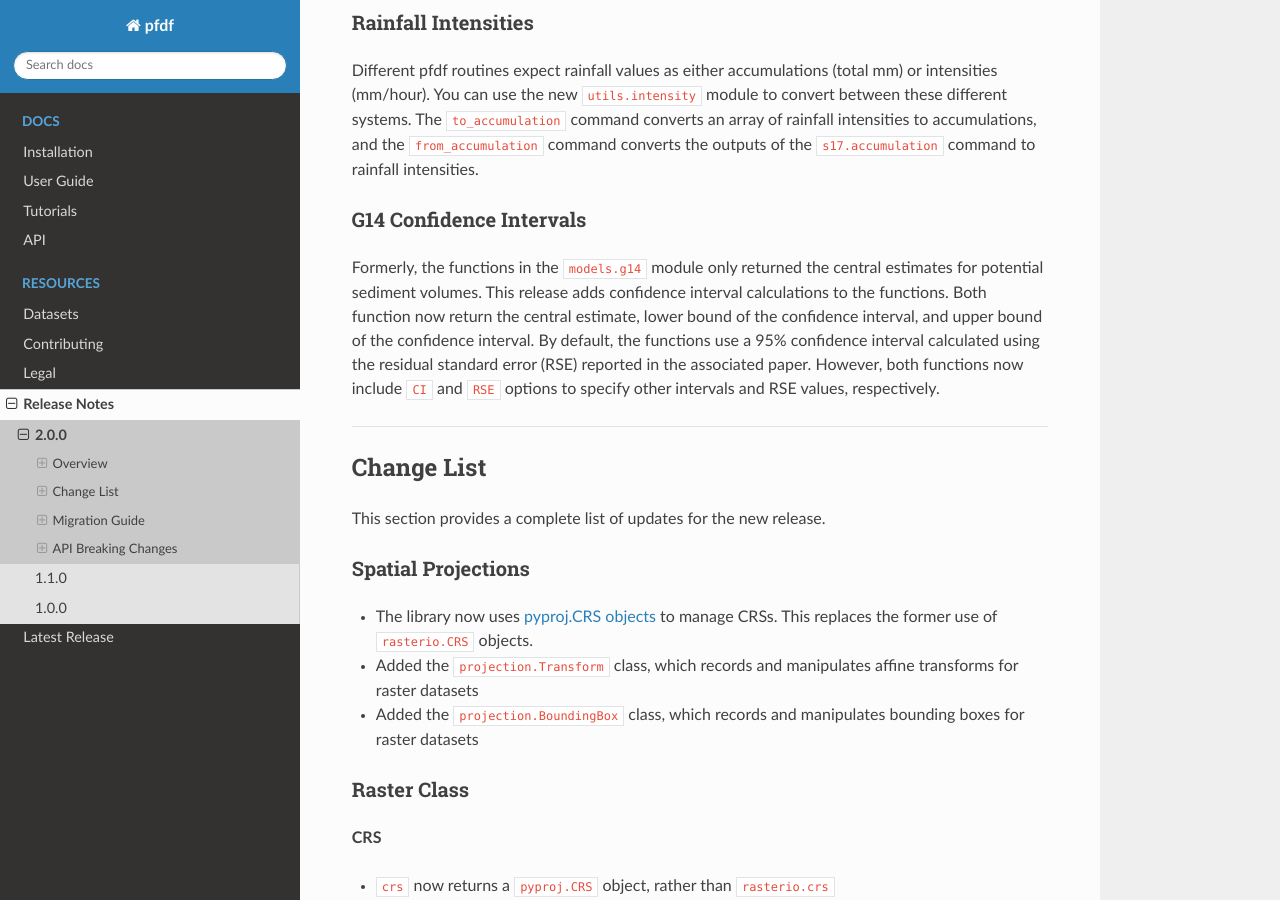
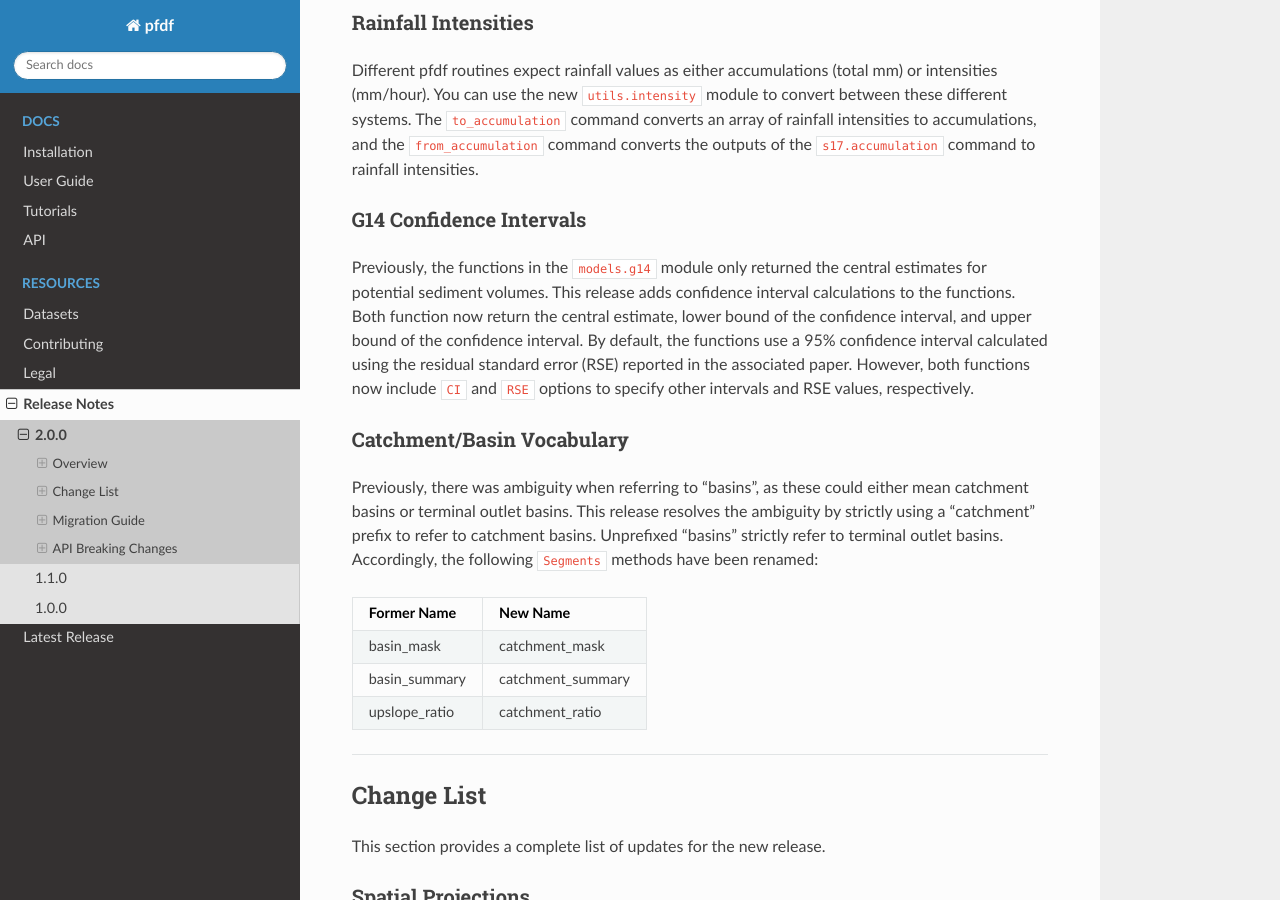
Before and after one commit to JonKing93/pfdf, a Sphinx documentation site: the page built from docs/resources/release-notes/2.0.0.rst, in a window 1280 px wide and 900 px high, scrolled down 2423 px. Built offline with Sphinx 7.4.7 and the Read the Docs theme 2.0.0, drawn with Linux system fonts in a browser that asks for light colours; some of the changed text lies outside the part shown.

Commit message:
add catchment rename to release notes

```diff
--- a/docs/resources/release-notes/2.0.0.rst
+++ b/docs/resources/release-notes/2.0.0.rst
@@ -68,8 +68,23 @@ Different pfdf routines expect rainfall values as either accumulations (total mm
 G14 Confidence Intervals
 ++++++++++++++++++++++++
 
-Formerly, the functions in the ``models.g14`` module only returned the central estimates for potential sediment volumes. This release adds confidence interval calculations to the functions. Both function now return the central estimate, lower bound of the confidence interval, and upper bound of the confidence interval. By default, the functions use a 95% confidence interval calculated using the residual standard error (RSE) reported in the associated paper. However, both functions now include ``CI`` and ``RSE`` options to specify other intervals and RSE values, respectively.
+Previously, the functions in the ``models.g14`` module only returned the central estimates for potential sediment volumes. This release adds confidence interval calculations to the functions. Both function now return the central estimate, lower bound of the confidence interval, and upper bound of the confidence interval. By default, the functions use a 95% confidence interval calculated using the residual standard error (RSE) reported in the associated paper. However, both functions now include ``CI`` and ``RSE`` options to specify other intervals and RSE values, respectively.
 
+Catchment/Basin Vocabulary
+++++++++++++++++++++++++++
+Previously, there was ambiguity when referring to "basins", as these could either mean catchment basins or terminal outlet basins. This release resolves the ambiguity by strictly using a "catchment" prefix to refer to catchment basins. Unprefixed "basins" strictly refer to terminal outlet basins. Accordingly, the following ``Segments`` methods have been renamed:
+
+.. list-table::
+    :header-rows: 1
+
+    * - Former Name
+      - New Name
+    * - basin_mask
+      - catchment_mask
+    * - basin_summary
+      - catchment_summary
+    * - upslope_ratio
+      - catchment_ratio
 
 
 ----
@@ -245,6 +260,13 @@ These changes affect both the ``geojson`` and ``save`` methods
 * Property dicts can now include string properties
 * Int and boolean properties will now be ``int`` in the exported features, rather than ``float``
 * Changed arg order. Converted ``type`` from kwarg to arg, and ``type`` now precedes ``properties``
+
+**Catchment Vocabulary**
+
+* Renamed ``basin_mask`` to ``catchment_mask``
+* Removed the ``terminal`` option from ``catchment_mask``
+* Renamed ``basin_summary`` to ``catchment_summary``
+* Renamed ``upslope_ratio`` to ``catchment_ratio``
 
 
 S17 Model
@@ -478,6 +500,34 @@ to::
     >>> raster.buffer(..., units="pixels")
 
 
+Catchment Renaming
+++++++++++++++++++
+
+Change::
+
+    >>> segments.basin_mask(id)
+    >>> segments.basin_summary(...)
+    >>> segments.upslope_ratio(...)
+
+to::
+
+    >>> segments.catchment_mask(id)
+    >>> segments.catchment_summary(...)
+    >>> segments.catchment_ratio(...)
+
+Terminal Basin Mask
++++++++++++++++++++
+
+Change::
+
+    >>> mask = segments.basin_mask(id, terminal=True)
+
+to::
+
+    >>> terminal_id = segments.termini(id)
+    >>> mask = segments.catchment_mask(terminal_id)
+
+
 ----
 
 .. _2.0.0-api-changes:
@@ -595,6 +645,13 @@ These changes affect both the ``geojson`` and ``save`` methods
 
 * Changed arg order. Converted ``type`` from kwarg to arg, and ``type`` now precedes ``properties``
 
+**Catchment Vocabulary**
+
+* Renamed ``basin_mask`` to ``catchment_mask``
+* Removed the ``terminal`` option from ``catchment_mask``
+* Renamed ``basin_summary`` to ``catchment_summary``
+* Renamed ``upslope_ratio`` to ``catchment_ratio``
+
 
 S17 Model
 +++++++++
```
